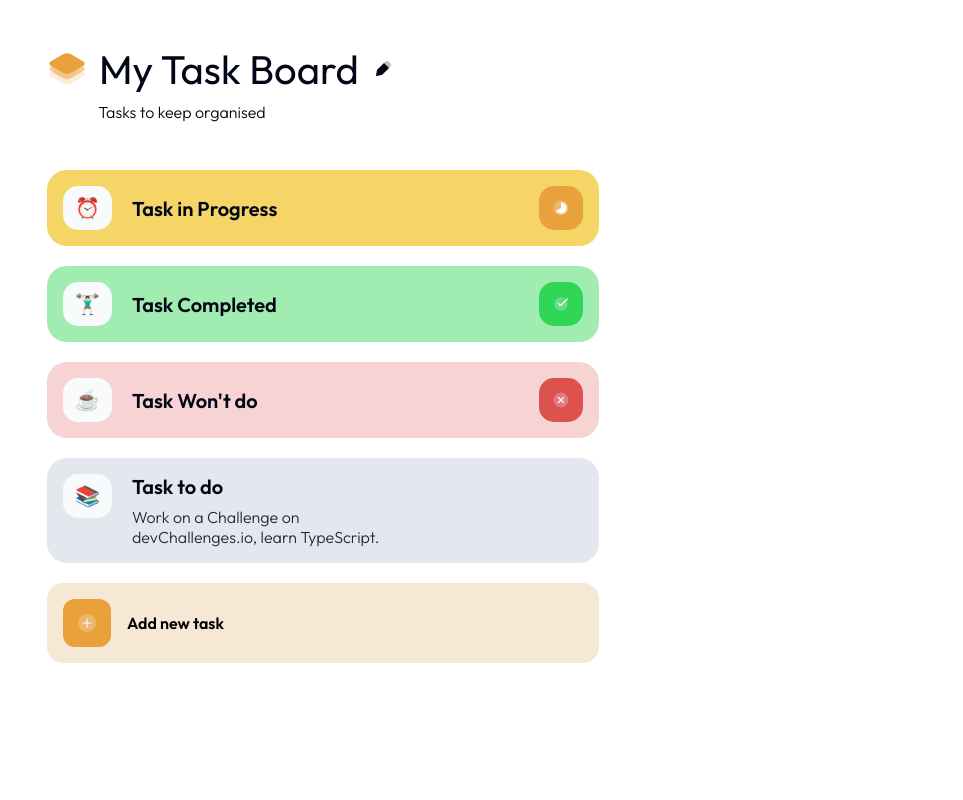
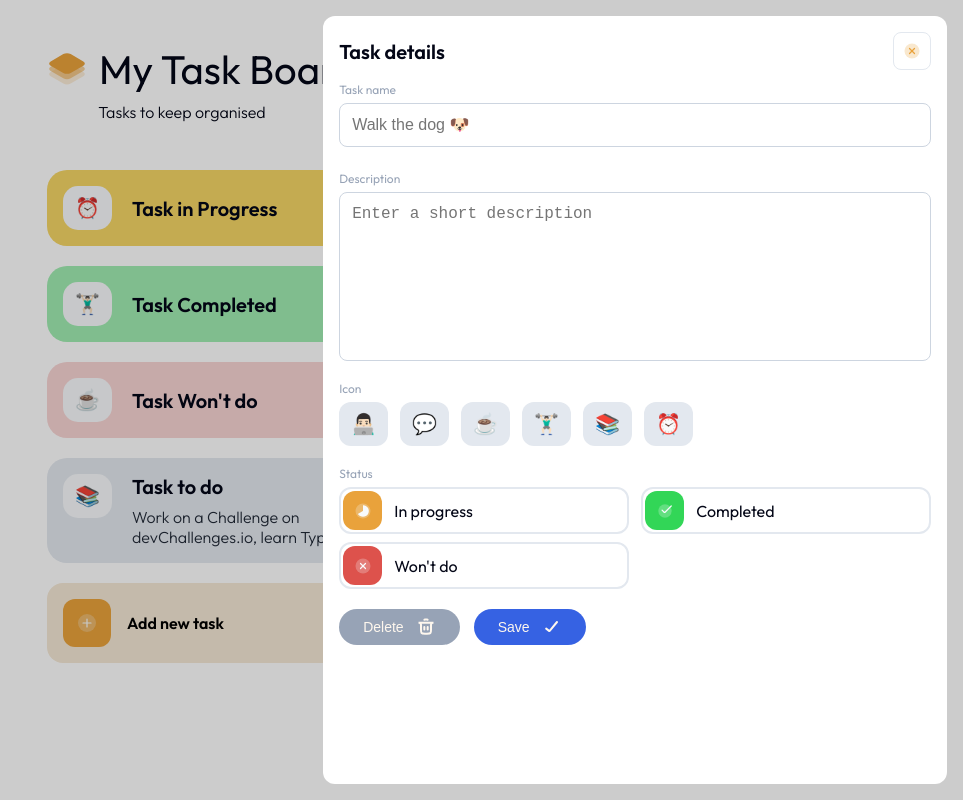
Before and after one commit to macin-dev/my-task-board, a React (Vite) app: page / in a window 1280 px wide. Both pictures are taken after a click on the button "Add new task". Shown: the whole page, without its empty margins (317-1280 px from the left). Built offline with nearby package versions, Linux system fonts and the light colour scheme.

Commit message:
feat(modal-state): add a handler to the add-new-task button

```diff
--- a/src/App.jsx
+++ b/src/App.jsx
@@ -1,13 +1,27 @@
+import { useState } from "react";
 import AddNewTask from "./components/AddNewTask";
 import Header from "./components/Header";
 import TaskList from "./components/TaskList";
+import ModalTask from "./components/ModalTask";
 
 function App() {
+  const [toggleModal, setToggleModal] = useState(false);
+
+  function handleToggleModal() {
+    setToggleModal((prevToggleModal) => !prevToggleModal);
+  }
+
   return (
     <section className="app-container">
       <Header />
       <TaskList />
-      <AddNewTask />
+      <AddNewTask handleToggleModal={handleToggleModal} />
+
+      {toggleModal && (
+        <div className="modal">
+          <ModalTask handleToggleModal={handleToggleModal} />
+        </div>
+      )}
     </section>
   );
 }
--- a/src/components/AddNewTask.jsx
+++ b/src/components/AddNewTask.jsx
@@ -1,6 +1,6 @@
-export default function AddNewTask() {
+export default function AddNewTask({ handleToggleModal }) {
   return (
-    <button type="button" className="add-button">
+    <button type="button" className="add-button" onClick={handleToggleModal}>
       <span className="add-button__icon">
         <img src="/src/assets/Add_round_duotone.svg" alt="plus icon" />
       </span>
--- a/src/components/ModalTask.jsx
+++ b/src/components/ModalTask.jsx
@@ -3,7 +3,7 @@ import StatusInput from "./StatusInput";
 import FormButton from "./FormButton";
 import { iconsData } from "../data/data";
 
-export default function ModalTask() {
+export default function ModalTask({ handleToggleModal }) {
   const iconInputElements = iconsData.map((el) => {
     return <IconInput key={el.key} id={el.key} value={el.value} />;
   });
@@ -12,7 +12,11 @@ export default function ModalTask() {
     <section className="modal-task">
       <div className="modal-task__header">
         <h2 className="modal-task__title">Task details</h2>
-        <button type="button" className="modal-task__close-modal">
+        <button
+          type="button"
+          className="modal-task__close-modal"
+          onClick={handleToggleModal}
+        >
           <img src="/src/assets/close_ring_duotone-1.svg" alt="close icon" />
         </button>
       </div>
--- a/src/components/TaskList.jsx
+++ b/src/components/TaskList.jsx
@@ -1,40 +1,11 @@
 import Task from "./Task";
-
-const defaultTasks = [
-  {
-    id: 1,
-    title: "Task in Progress",
-    state: "progress",
-    icon: "⏰",
-    description: "",
-  },
-  {
-    id: 2,
-    title: "Task Completed",
-    state: "completed",
-    icon: "🏋🏻‍♂️",
-    description: "",
-  },
-  {
-    id: 3,
-    title: "Task Won't do",
-    state: "canceled",
-    icon: "☕️",
-    description: "",
-  },
-  {
-    id: 4,
-    title: "Task to do",
-    state: "uninitialized",
-    icon: "📚",
-    description: "Work on a Challenge on devChallenges.io, learn TypeScript.",
-  },
-];
+import { defaultTasks } from "../data/data";
 
 export default function TaskList() {
   const tasksElements = defaultTasks.map((task) => {
     return (
       <Task
+        key={task.id}
         icon={task.icon}
         title={task.title}
         taskState={task.state}
--- a/src/data/data.js
+++ b/src/data/data.js
@@ -54,3 +54,34 @@ export const taskStatesArr = {
     ],
   },
 };
+
+export const defaultTasks = [
+  {
+    id: 1,
+    title: "Task in Progress",
+    state: "progress",
+    icon: "⏰",
+    description: "",
+  },
+  {
+    id: 2,
+    title: "Task Completed",
+    state: "completed",
+    icon: "🏋🏻‍♂️",
+    description: "",
+  },
+  {
+    id: 3,
+    title: "Task Won't do",
+    state: "canceled",
+    icon: "☕️",
+    description: "",
+  },
+  {
+    id: 4,
+    title: "Task to do",
+    state: "uninitialized",
+    icon: "📚",
+    description: "Work on a Challenge on devChallenges.io, learn TypeScript.",
+  },
+];
--- a/src/index.css
+++ b/src/index.css
@@ -16,6 +16,7 @@
   --light-text-color: #212936;
   --border-input-color: #cdd5e0;
   --delete-btn-color: #fef7ee;
+  --modal-background: #ffffff;
 }
 
 /* Reset some defaults styling */
@@ -44,7 +45,8 @@ img {
 .modal-task__header,
 .modal-task__icons,
 .modal-task__input-status label,
-.modal-task__form {
+.modal-task__form,
+.modal {
   display: flex;
 }
 
@@ -198,7 +200,20 @@ img {
 }
 
 /* ModalTask component */
+.modal {
+  box-sizing: border-box;
+  width: 100vw;
+  min-height: 100vh;
+  top: 0;
+  left: 0;
+  background-color: var(--grey-transparent-color);
+  position: absolute;
+  padding: 1em;
+}
+
 .modal-task {
+  max-width: 628px;
+  background-color: var(--modal-background);
   font-size: 1rem;
   border-radius: 0.75em;
   padding: 1em;
@@ -332,6 +347,13 @@ img {
 }
 
 /* Breakpoints */
+@media screen and (min-width: 601px) {
+  /* ModalTask component */
+  .modal {
+    justify-content: flex-end;
+  }
+}
+
 @media screen and (max-width: 640px) {
   .app-container {
     margin: 2.75em;
```
